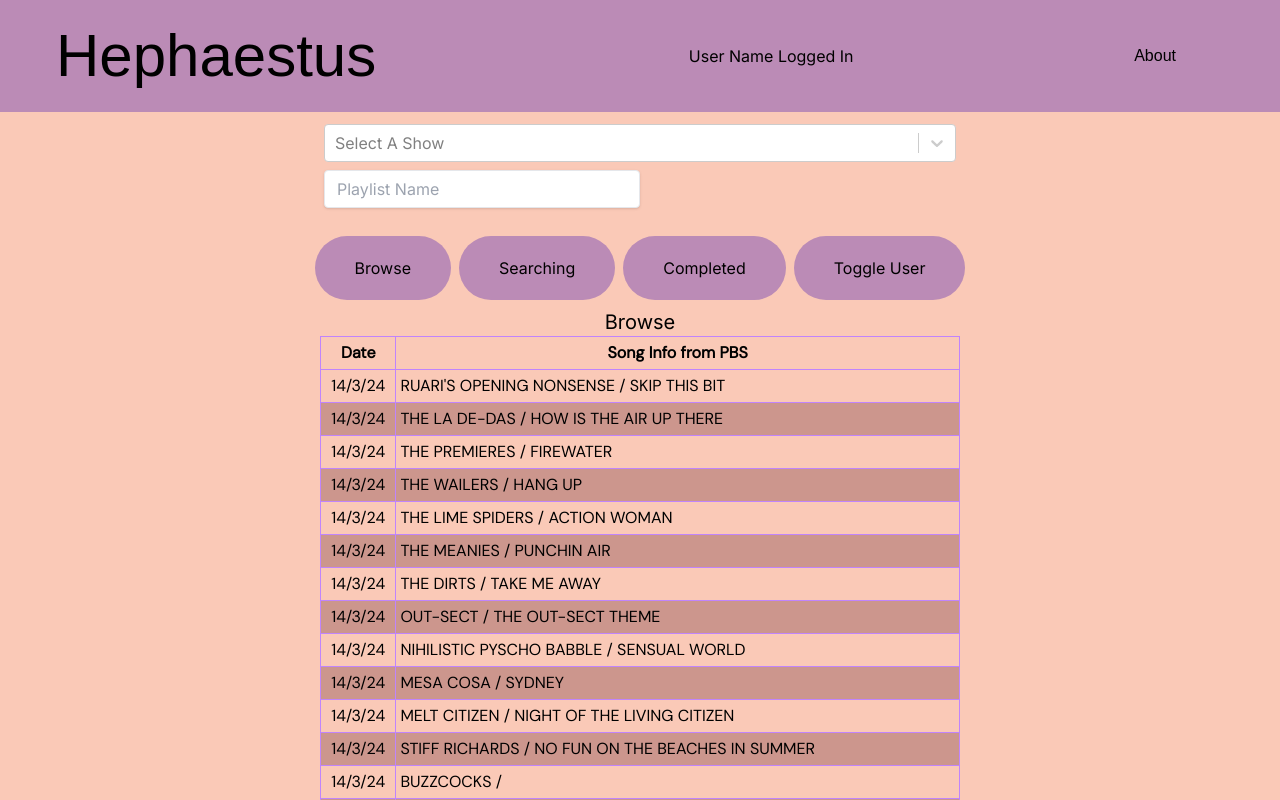
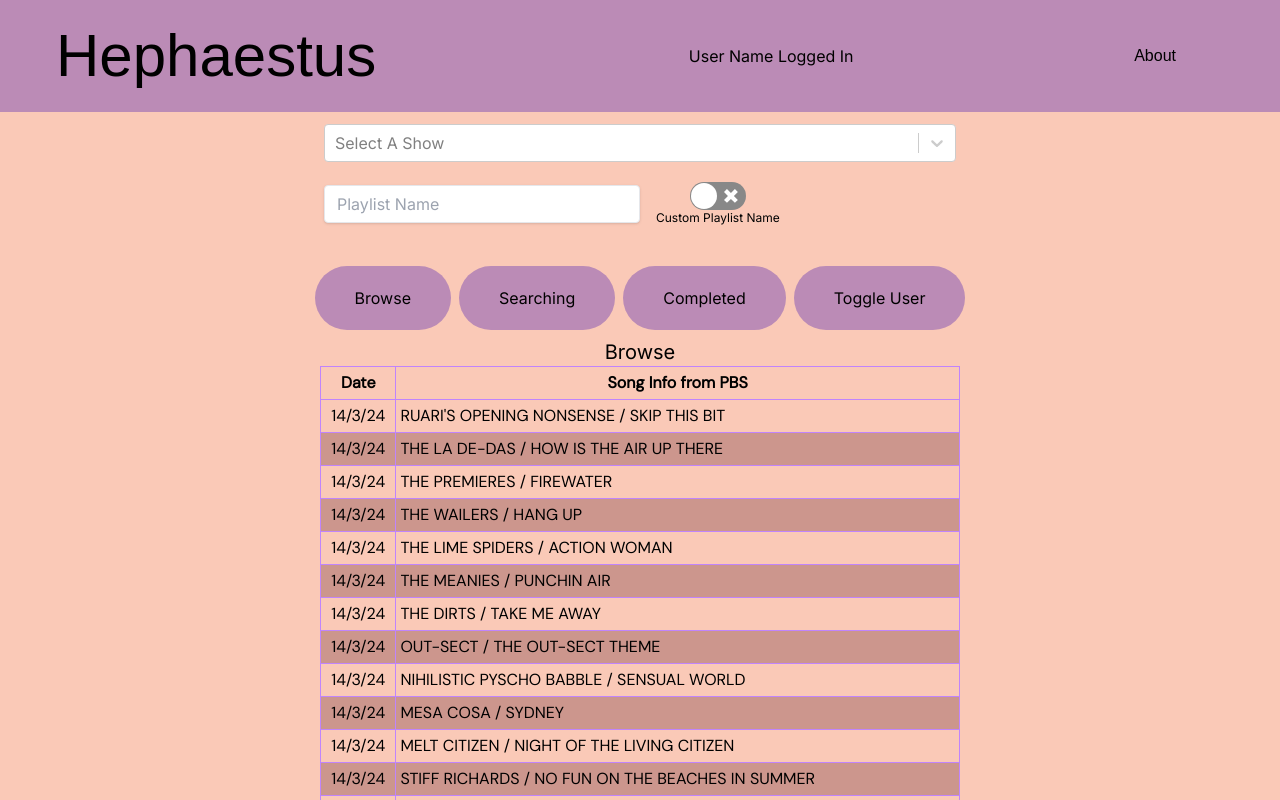
Before and after one commit to baden119/hephaestus, a Next.js app: page / in a window 1280 px wide. Both pictures are taken after a click on the button "Toggle User". Shown: the top 800 px of the page. Built offline with nearby package versions, Linux system fonts and the light colour scheme; a web font is replaced by a local one.

Commit message:
Custom playlist name switch and input added

```diff
--- a/package.json
+++ b/package.json
@@ -15,7 +15,8 @@
     "react-dom": "^18",
     "react-icons": "^5.0.1",
     "react-select": "^5.8.0",
-    "react-sweet-progress": "^1.1.2"
+    "react-sweet-progress": "^1.1.2",
+    "react-switch": "^7.0.0"
   },
   "devDependencies": {
     "@types/node": "^20",
--- a/src/components/ShowSelect.tsx
+++ b/src/components/ShowSelect.tsx
@@ -1,5 +1,7 @@
 "use client";
+import { useState } from "react";
 import Select from "react-select";
+import Switch from "react-switch";
 import CurrentShowList from "../data/CurrentShowList.json";
 
 const ShowSelect = ({ loggedIn }: { loggedIn: boolean }) => {
@@ -10,15 +12,31 @@ const ShowSelect = ({ loggedIn }: { loggedIn: boolean }) => {
     };
   });
 
+  // React Switch
+  const [checked, setChecked] = useState(false);
+  const handleChange = () => {
+    setChecked(!checked);
+  };
+
   const renderPlaylistNameForm = () => {
     if (loggedIn)
       return (
+        <div className="flex items-center">
           <input
             className="shadow appearance-none border rounded w-1/2 my-2 py-2 px-3 text-gray-700 leading-tight focus:outline-none focus:shadow-outline"
             id="playListName"
             type="text"
             placeholder="Playlist Name"
           ></input>
+          <div className="ml-4 py-5 flex flex-col items-center">
+            <Switch
+              onChange={handleChange}
+              checked={checked}
+              className="react-switch"
+            />
+            <div className="text-xs">Custom Playlist Name</div>
+          </div>
+        </div>
       );
   };
   return (
```
Also changed, not shown: 1 other file (tests, documents, lock files or other folders). Lines whose indentation alone changed are shown as unchanged.
